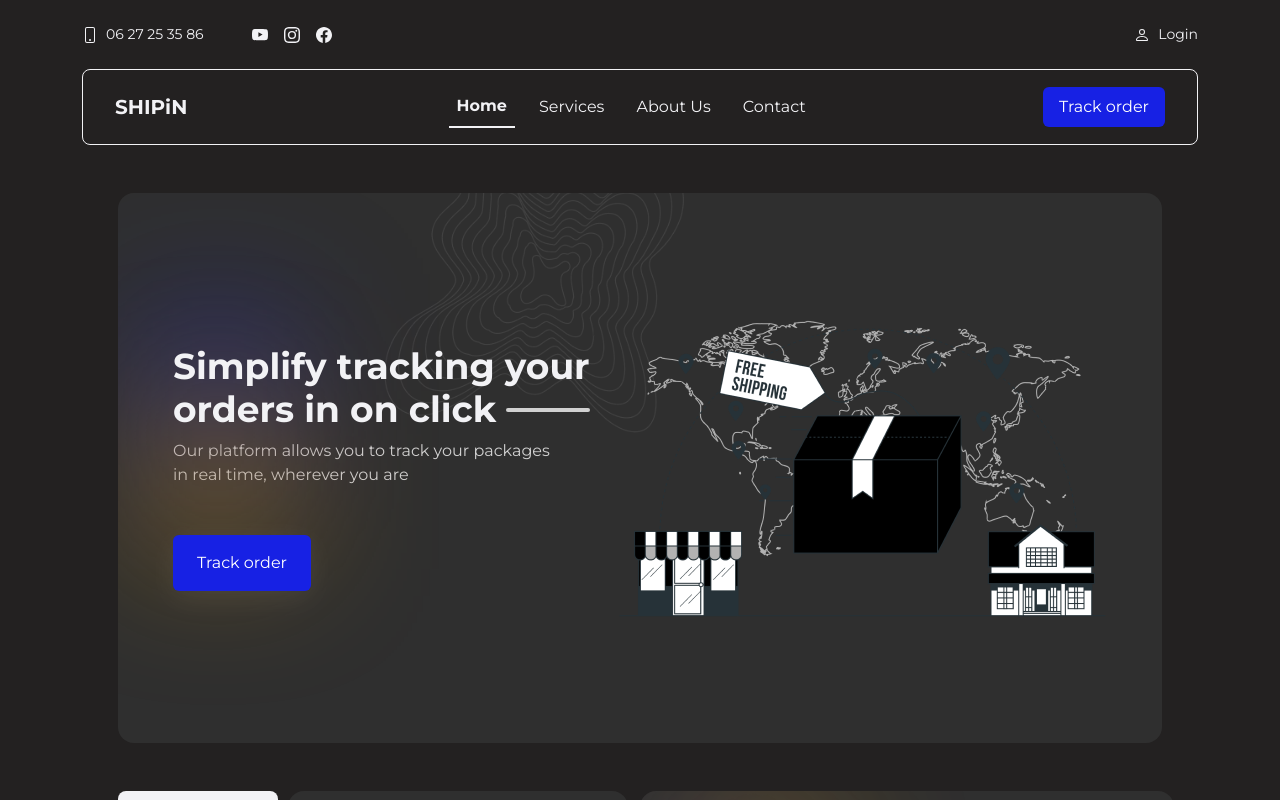
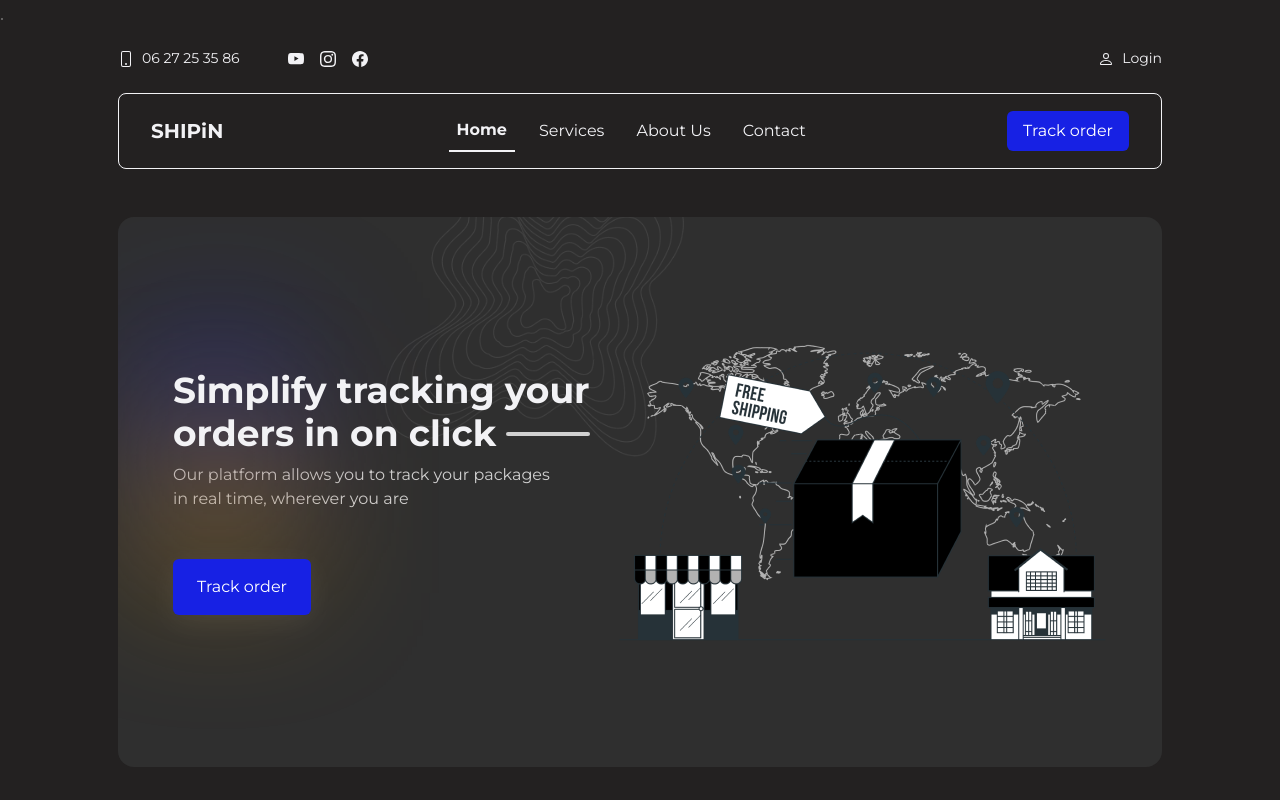
Before and after one commit to hamdihamzadev/webShipping, a Vue app: page / in a window 1280 px wide. Built offline with nearby package versions, Linux system fonts and the light colour scheme.

Commit message:
add spinner loadding

```diff
--- a/src/App.vue
+++ b/src/App.vue
@@ -1,8 +1,13 @@
 <template>
   <div id="app">
-    <TopBar />
-    <div class="mb-5" ><MainHeader /></div>
-    <router-view />
+    <span class="loader"></span>
+    <b-container class="px-5">
+      <TopBar />
+      <div class="mb-5">
+        <MainHeader />
+      </div>
+      <router-view />
+    </b-container>
   </div>
 </template>
 
@@ -28,6 +33,42 @@
     color: var(--colortext-primary);
     overflow-x: hidden;
 
+    .loader {
+      width: 100;
+      height: 100;
+      display: inline-block;
+      position: relative;
+    }
+
+    .loader::after,
+    .loader::before {
+      content: '';
+      box-sizing: border-box;
+      width: -webkit-fill-available;
+      height: -webkit-fill-available;
+      border-radius: 50%;
+      border: 2px solid #FFF;
+      position: absolute;
+      left: 0;
+      top: 0;
+      animation: animloader 2s linear infinite;
+    }
+
+    .loader::after {
+      animation-delay: 1s;
+    }
+
+    @keyframes animloader {
+      0% {
+        transform: scale(0);
+        opacity: 1;
+      }
+
+      100% {
+        transform: scale(1);
+        opacity: 0;
+      }
+    }
 
   }
 </style>
--- a/src/components/global/MainHeader.vue
+++ b/src/components/global/MainHeader.vue
@@ -1,6 +1,6 @@
 <template>
     <section id="header">
-        <b-container>
+
             <div class="d-flex justify-content-between align-items-center" id="content">
                 <h5 class="m-0"><strong>SHIPiN</strong></h5>
                 <ul class="d-flex justify-content-between align-items-center gap-3 m-0" id="list">
@@ -15,7 +15,7 @@
                 </router-link>
 
             </div>
-        </b-container>
+
     </section>
 </template>
 
@@ -44,7 +44,7 @@
 
 <style lang="scss" scoped>
     #header {
-        padding-inline: var(--paddingInline-section);
+
 
         #content {
             border: 1px solid var(--border-color);
--- a/src/components/global/TopBar.vue
+++ b/src/components/global/TopBar.vue
@@ -1,6 +1,5 @@
 <template>
     <section id="hautHeader" >
-        <b-container >
             <div class="d-flex justify-content-between align-items-center py-4"  >
                 <div class="d-flex justify-content-between align-items-center gap-5"  >
                     <div class="d-flex align-items-center gap-2" >
@@ -19,7 +18,6 @@
                     <small class="m-0" >Login</small>
                 </div>
             </div>
-        </b-container>
     </section>
 </template>
 
@@ -28,9 +26,3 @@ export default{
     name:'TopBar'
 }
 </script>
-
-<style  lang="scss" scoped>
-#hautHeader{
-    padding-inline: var(--paddingInline-section);
-}
-</style>
--- a/src/views/HomeView.vue
+++ b/src/views/HomeView.vue
@@ -1,13 +1,12 @@
 <template>
     <section  id="home" >
-        <b-container class="px-5" >
             <b-row class="g-5" >
                 <b-col cols="12" ><MainBanner/></b-col>
                 <b-col cols="12" ><AboutUs/></b-col>
                 <b-col cols="12" ><OurServices/></b-col>
                 <b-col cols="12" ><HowitWork/></b-col>
             </b-row>
-        </b-container>
+
 
     </section>
 </template>
```
